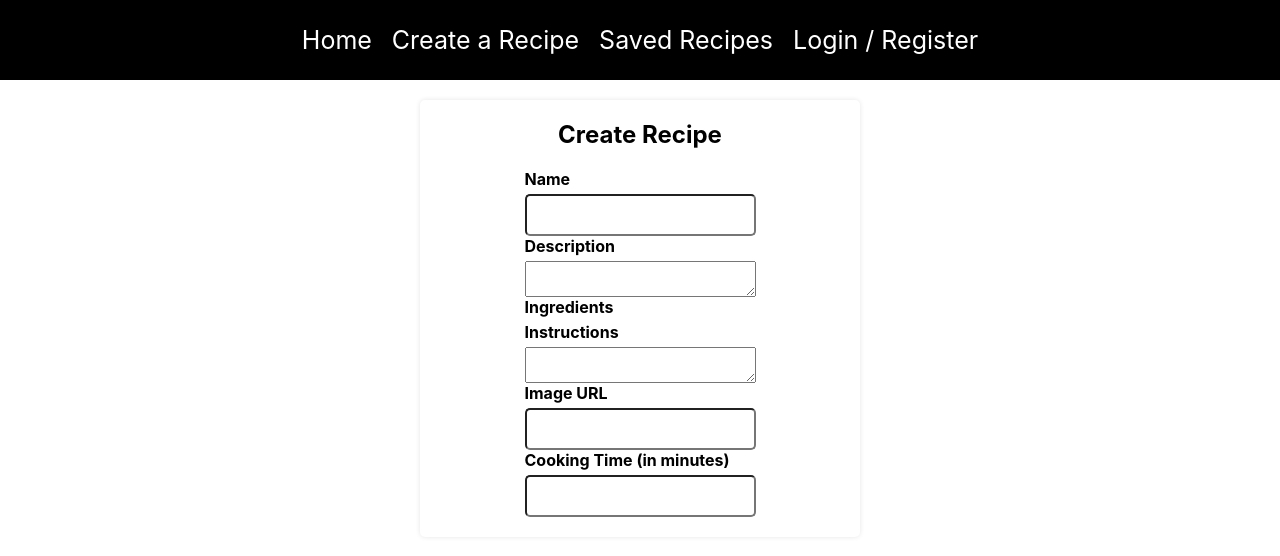
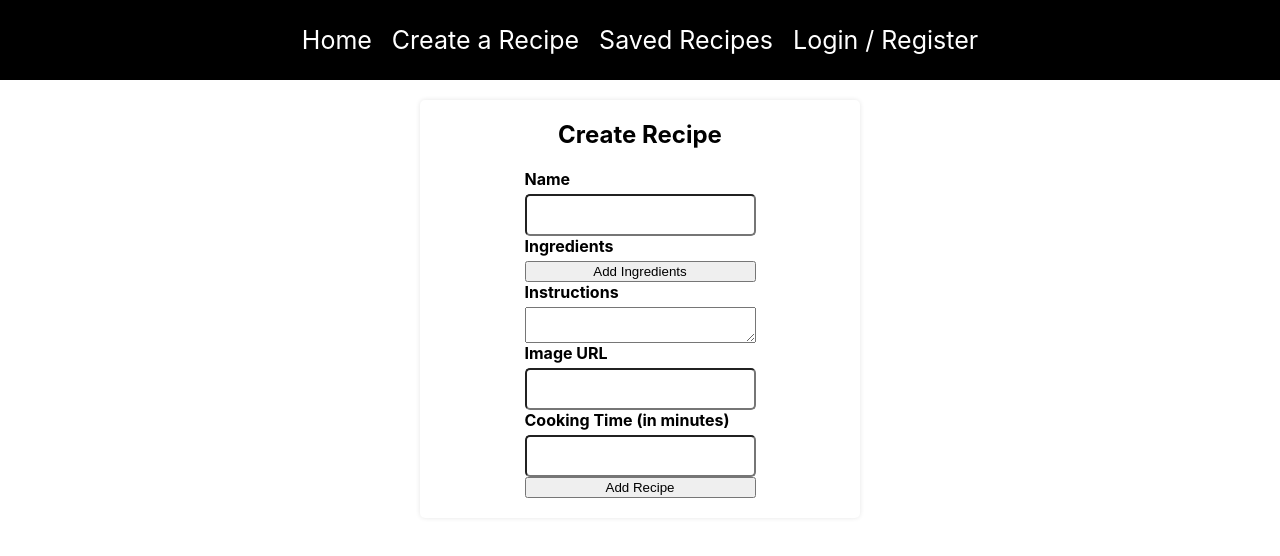
Before and after one commit to rgomez07/RecipeApp, a React (Create React App) app in the folder client/: page /create-recipe in a window 1280 px wide. Shown: the top 556 px of the page. Built offline with nearby package versions, Linux system fonts and the light colour scheme.

Commit message:
added functionality to form

```diff
--- /dev/null
+++ b/client/src/hooks/useGetUserID.js
@@ -0,0 +1,3 @@
+export const useGetUserID = () => {
+  return window.localStorage.getItem('userID');
+};
--- a/client/src/pages/create-recipe.js
+++ b/client/src/pages/create-recipe.js
@@ -1,19 +1,83 @@
+import { useState } from 'react';
+import axios from 'axios';
+import { useGetUserID } from '../hooks/useGetUserID';
 export const CreateRecipe = () => {
+  const userID = useGetUserID();
+
+  const [recipe, setRecipe] = useState({
+    name: '',
+    ingredients: [],
+    instructions: '',
+    imageUrl: '',
+    cookingTime: 0,
+    userOwner: userID,
+  });
+
+  const handleChange = (event) => {
+    const { name, value } = event.target;
+    setRecipe({ ...recipe, [name]: value });
+  };
+  const handleIngredientChange = (event, idx) => {
+    const { value } = event.target;
+    const ingredients = recipe.ingredients;
+    ingredients[idx] = value;
+    setRecipe({ ...recipe, ingredients: ingredients });
+  };
+  const addIngredient = () => {
+    setRecipe({ ...recipe, ingredients: [...recipe.ingredients, ''] });
+  };
+  const onSubmit = async (event) => {
+    event.preventDefault();
+    try {
+      await axios.post('http://localhost:1738/recipes', recipe);
+      alert('Recipe Created!');
+    } catch (err) {
+      console.log(err);
+    }
+  };
   return (
     <div className='create-recipe'>
       <h2>Create Recipe</h2>
-      <form>
+      <form onSubmit={onSubmit}>
         <label htmlFor='Name'>Name</label>
-        <input type='text' id='name' />
-        <label htmlFor='description'>Description</label>
-        <textarea id='description' name='description' />
+        <input type='text' id='name' name='name' onChange={handleChange} />
+
         <label htmlFor='ingredients'>Ingredients</label>
+        {recipe.ingredients.map((ingredient, idx) => (
+          <input
+            key={idx}
+            type='text'
+            name='ingredients'
+            value={ingredient}
+            onChange={(event) => {
+              handleIngredientChange(event, idx);
+            }}
+          />
+        ))}
+        <button onClick={addIngredient} type='button'>
+          Add Ingredients
+        </button>
         <label htmlFor='instructions'>Instructions</label>
-        <textarea id='instructions' name='instructions' />
+        <textarea
+          id='instructions'
+          name='instructions'
+          onChange={handleChange}
+        />
         <label htmlFor='imageUrl'>Image URL</label>
-        <input type='text' id='imageUrl' name='imageUrl' />
+        <input
+          type='text'
+          id='imageUrl'
+          name='imageUrl'
+          onChange={handleChange}
+        />
         <label htmlFor='cookingTime'>Cooking Time (in minutes)</label>
-        <input type='number' id='cookingTime' name='cookingTime' />
+        <input
+          type='number'
+          id='cookingTime'
+          name='cookingTime'
+          onChange={handleChange}
+        />
+        <button type='submit'>Add Recipe</button>
       </form>
     </div>
   );
```
